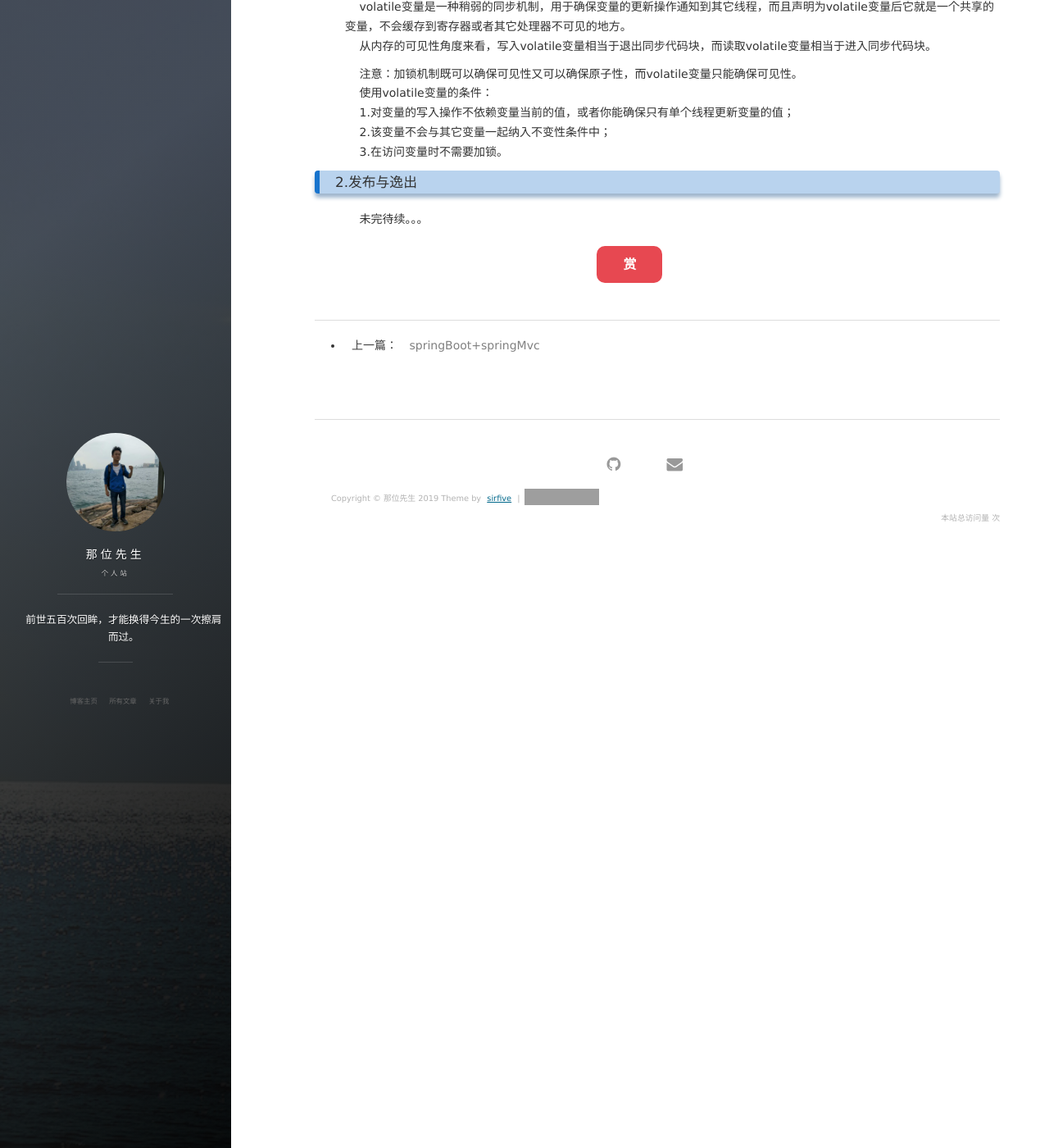
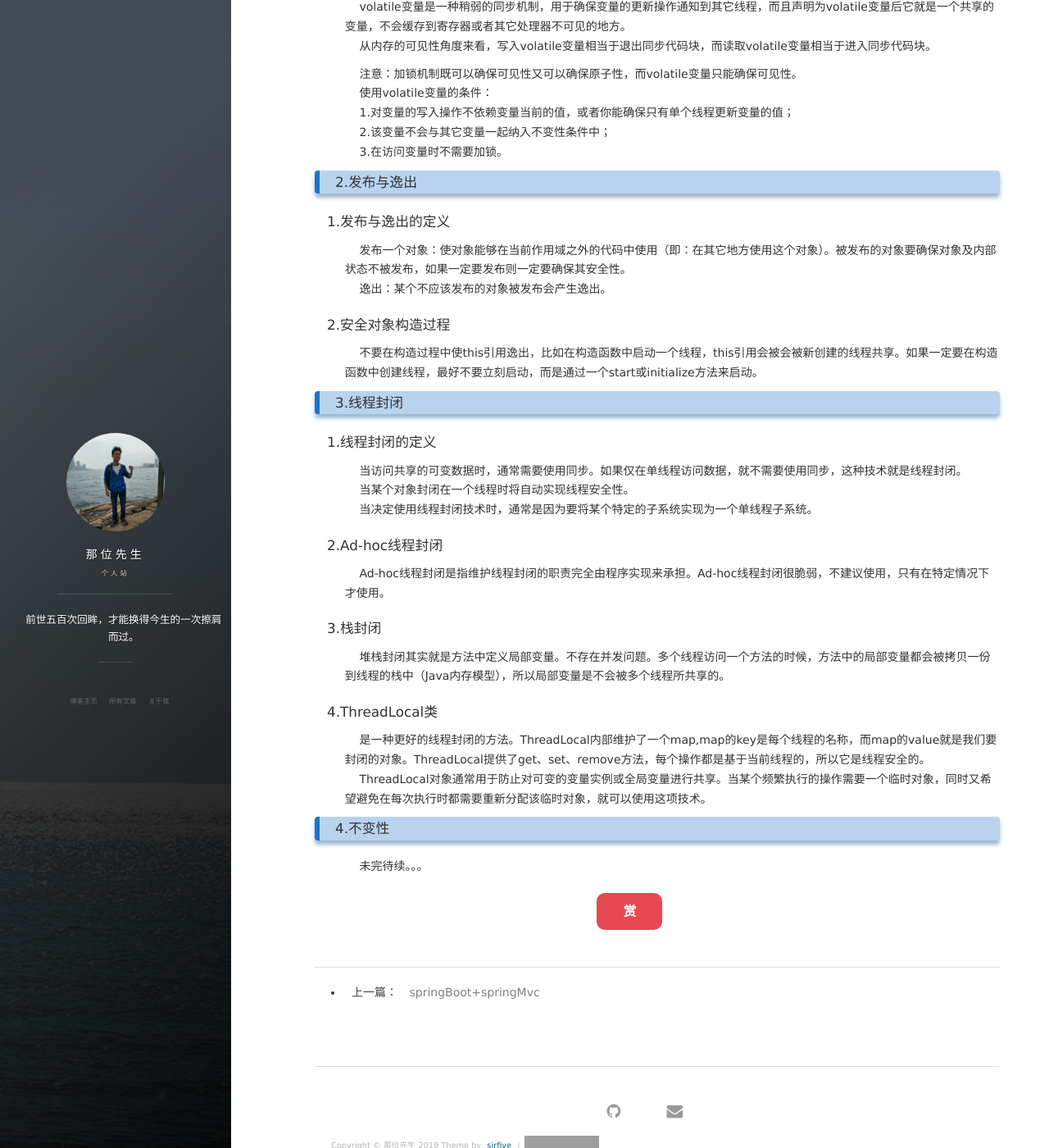
Before and after one commit to sirFive/sirFive.github.io, a Jekyll site: the page built from _posts/2019-02-14-并发02-对象的共享.html, in a window 1280 px wide and 1400 px high, scrolled down 696 px. Shown: the whole window at 82% size. Built offline with Jekyll 4.4.1, drawn with Linux system fonts in a browser that asks for light colours; nearby versions of some CDN libraries; comment, search, counter and statistics services are not loaded; grey boxes are pictures that could not be loaded.

Commit message:
发布与逸出以   线程封闭性

```diff
--- a/_posts/2019-02-14-并发02-对象的共享.html
+++ b/_posts/2019-02-14-并发02-对象的共享.html
@@ -38,6 +38,36 @@ tag: Java并发编程实战
 </p>
 
 <h3>2.发布与逸出</h3>
+<h4>1.发布与逸出的定义</h4>
+<p style="margin-left: 2%;">
+	&nbsp;&nbsp;&nbsp;&nbsp;发布一个对象：使对象能够在当前作用域之外的代码中使用（即：在其它地方使用这个对象）。被发布的对象要确保对象及内部状态不被发布，如果一定要发布则一定要确保其安全性。<br/>
+	&nbsp;&nbsp;&nbsp;&nbsp;逸出：某个不应该发布的对象被发布会产生逸出。
+</p>
+<h4>2.安全对象构造过程</h4>
+<p style="margin-left: 2%;">
+	&nbsp;&nbsp;&nbsp;&nbsp;不要在构造过程中使this引用逸出，比如在构造函数中启动一个线程，this引用会被会被新创建的线程共享。如果一定要在构造函数中创建线程，最好不要立刻启动，而是通过一个start或initialize方法来启动。
+</p>
+<h3>3.线程封闭</h3>
+<h4>1.线程封闭的定义</h4>
+<p style="margin-left: 2%;">
+	&nbsp;&nbsp;&nbsp;&nbsp;当访问共享的可变数据时，通常需要使用同步。如果仅在单线程访问数据，就不需要使用同步，这种技术就是线程封闭。<br/>
+	&nbsp;&nbsp;&nbsp;&nbsp;当某个对象封闭在一个线程时将自动实现线程安全性。<br/>
+	&nbsp;&nbsp;&nbsp;&nbsp;当决定使用线程封闭技术时，通常是因为要将某个特定的子系统实现为一个单线程子系统。
+</p>
+<h4>2.Ad-hoc线程封闭</h4>
+<p style="margin-left: 2%;">
+	&nbsp;&nbsp;&nbsp;&nbsp;Ad-hoc线程封闭是指维护线程封闭的职责完全由程序实现来承担。Ad-hoc线程封闭很脆弱，不建议使用，只有在特定情况下才使用。
+</p>
+<h4>3.栈封闭</h4>
+<p style="margin-left: 2%;">
+	&nbsp;&nbsp;&nbsp;&nbsp;堆栈封闭其实就是方法中定义局部变量。不存在并发问题。多个线程访问一个方法的时候，方法中的局部变量都会被拷贝一份到线程的栈中（Java内存模型），所以局部变量是不会被多个线程所共享的。
+</p>
+<h4>4.ThreadLocal类</h4>
+<p style="margin-left: 2%;">
+	&nbsp;&nbsp;&nbsp;&nbsp;是一种更好的线程封闭的方法。ThreadLocal内部维护了一个map,map的key是每个线程的名称，而map的value就是我们要封闭的对象。ThreadLocal提供了get、set、remove方法，每个操作都是基于当前线程的，所以它是线程安全的。<br/>
+	&nbsp;&nbsp;&nbsp;&nbsp;ThreadLocal对象通常用于防止对可变的变量实例或全局变量进行共享。当某个频繁执行的操作需要一个临时对象，同时又希望避免在每次执行时都需要重新分配该临时对象，就可以使用这项技术。
+</p>
+<h3>4.不变性</h3>
 <p style="margin-left: 2%;">
 	&nbsp;&nbsp;&nbsp;&nbsp;未完待续。。。
 </p>
```
